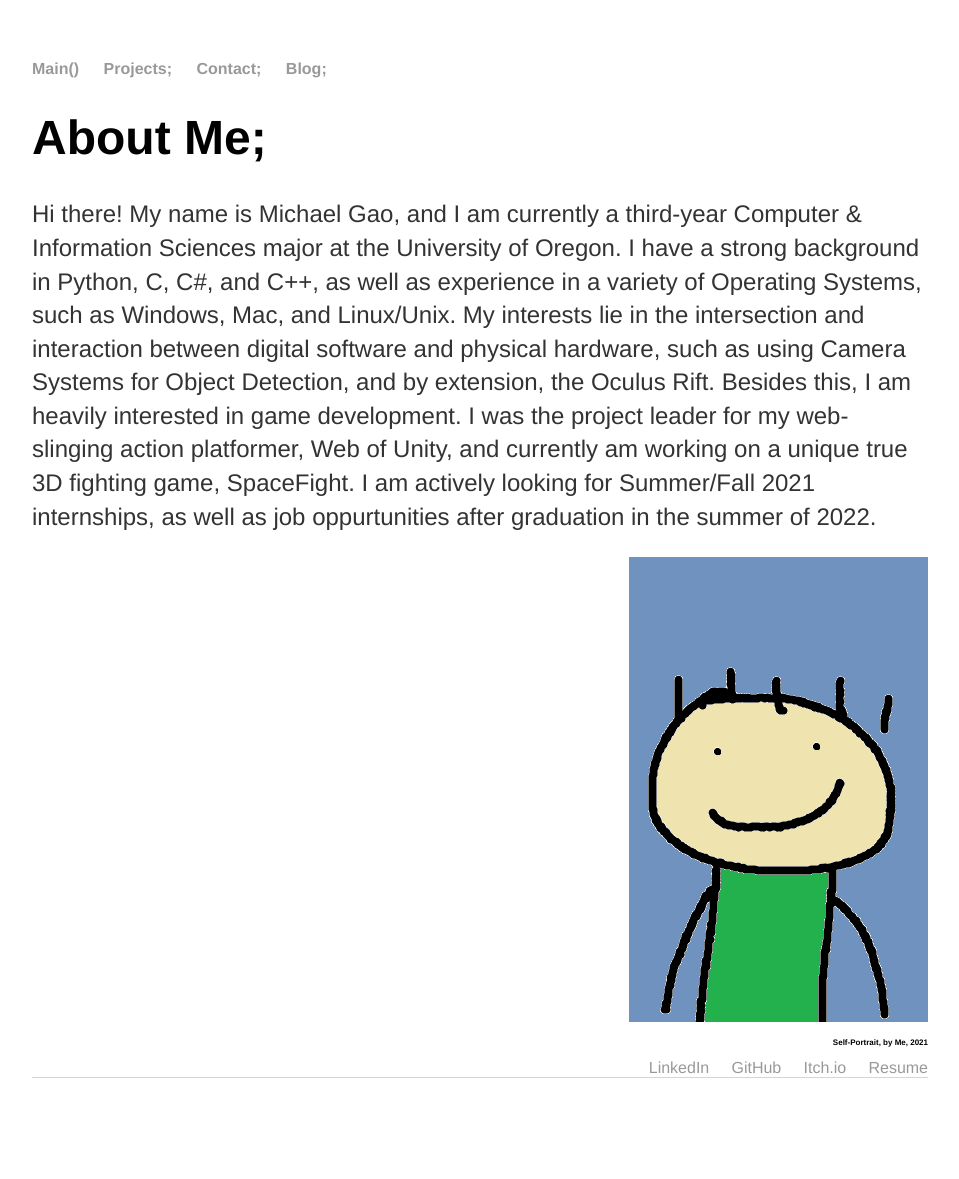
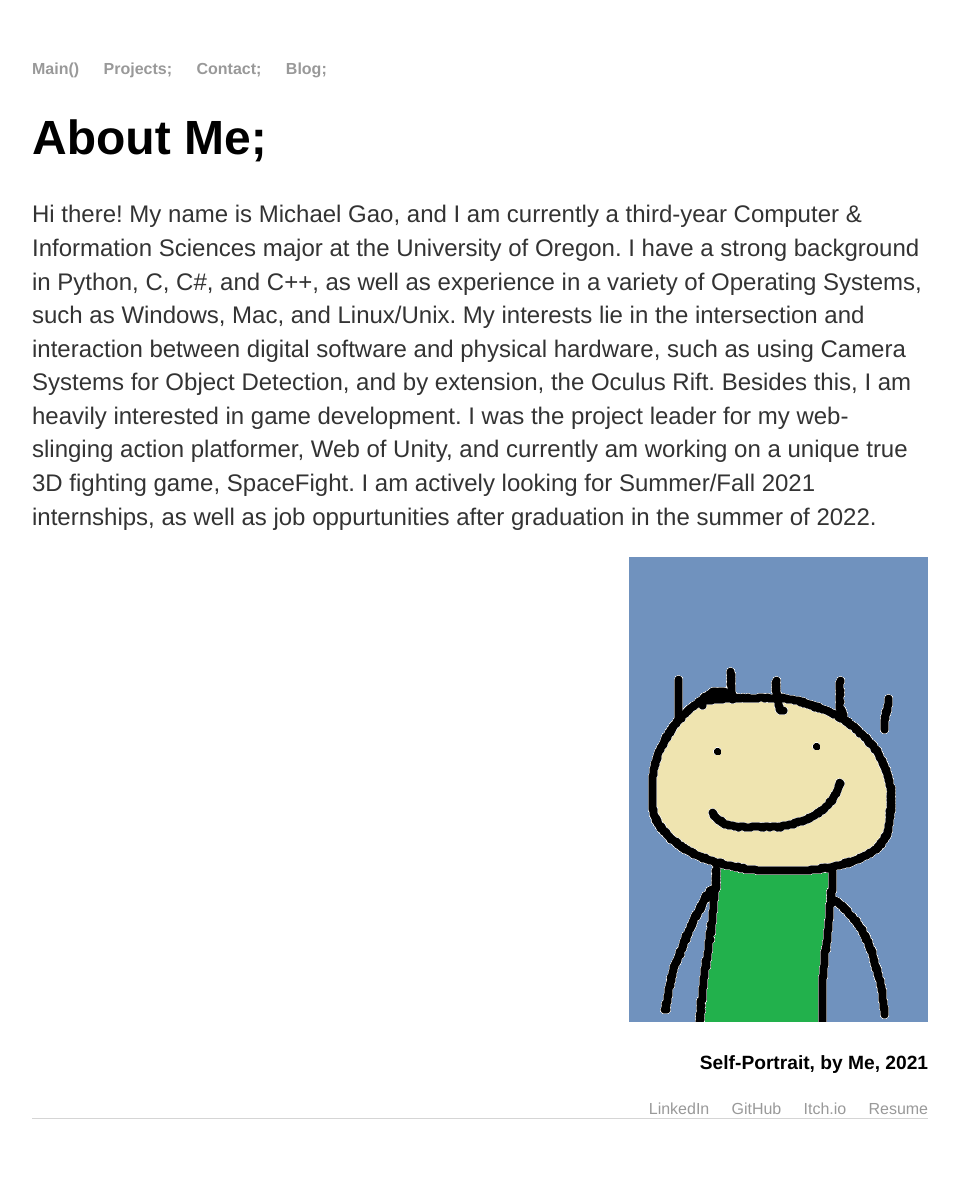
Before and after one commit to michael-c-gao/WebsiteOfMichael, a Jekyll site: the page built from index.html, in a window 1280 px wide. Shown: the whole page, without its empty margins (160-1119 px from the left). Built offline with Jekyll 4.4.1, drawn with Linux system fonts in a browser that asks for light colours; before the commit the page ends 1138 px from its top, so only the background shows below that.

Commit message:
Update main.css

```diff
--- a/css/main.css
+++ b/css/main.css
@@ -30,9 +30,9 @@ h1, h2, h3, h4, h5 { font-family: 'Helvetica', 'Arial', 'Sans-Serif'; }
 h1 { font-size: 3em;  }
 h2 { font-size: 2.7em; }
 h3 { font-size: 2.3em; }
-h4 { font-size: 0.5em;
-    padding-top: 1px;
-    padding-bottom: 1px; }
+h4 { font-size: 1.2em;
+    padding-top: 0.1px;
+    padding-bottom: 0.1px; }
 h5 { font-size: 1.5em; }
 
 p {
```
